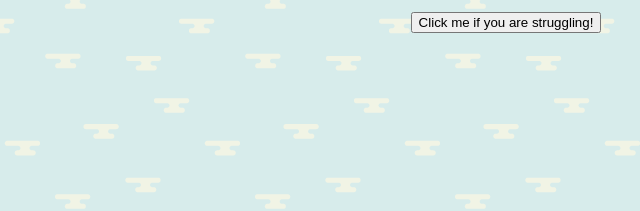
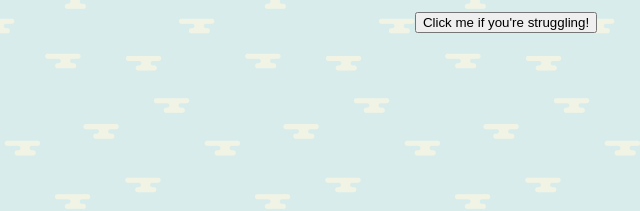
Before and after one commit to alexschu90/Psychic-Game, a plain HTML site: page index.html in a window 1280 px wide. Shown: the part 574-785 px from the top of the page, 134-774 px from the left. Drawn offline with Linux system fonts and the light colour scheme.

Commit message:
spelling fix

```diff
--- a/index.html
+++ b/index.html
@@ -31,7 +31,7 @@
         </section>
         <br>
         <div class="hint">
-        <button onclick="hintButton()">Click me if you are struggling!</button>
+        <button onclick="hintButton()">Click me if you're struggling!</button>
         <script src="assets/javascript/game.js"></script>
         </div>
 
```
